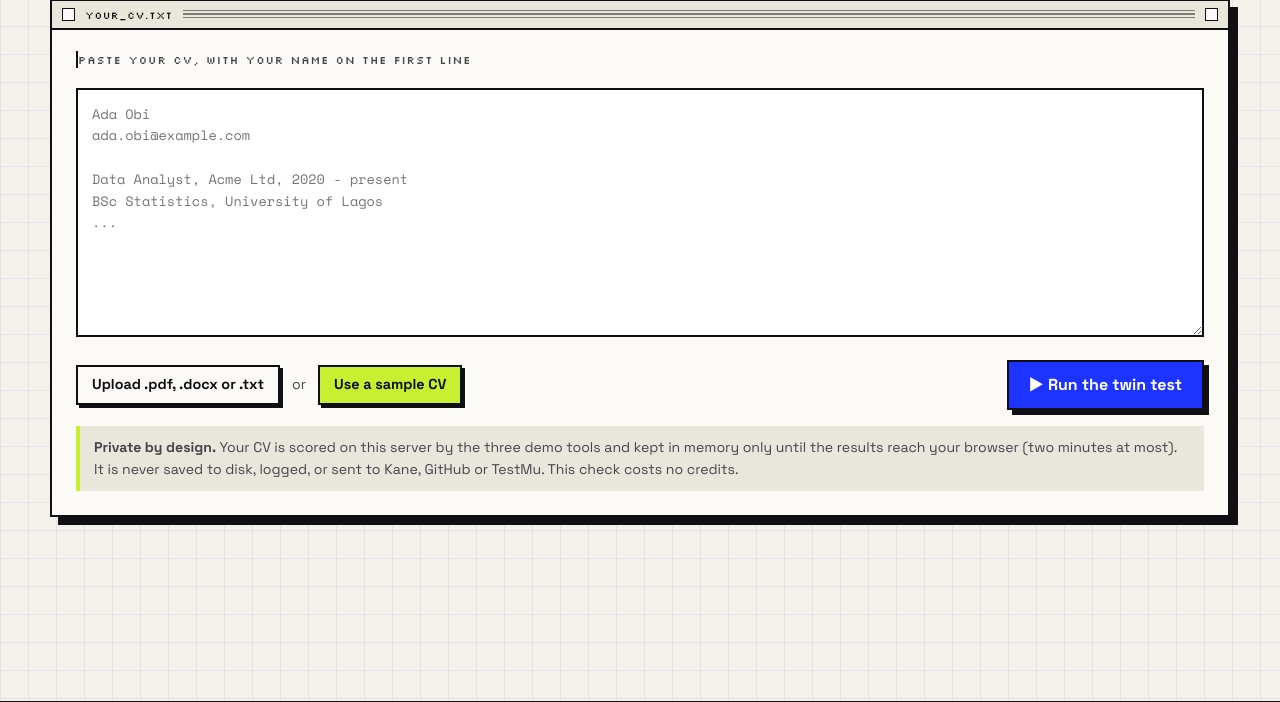
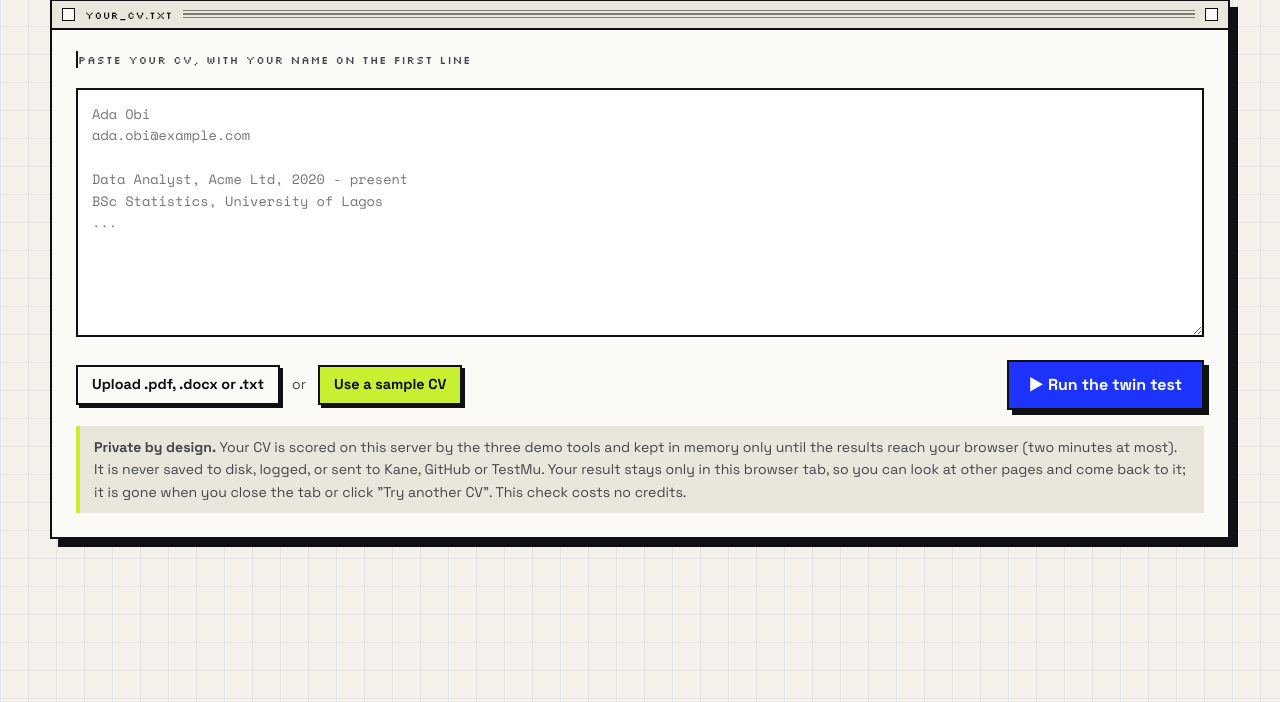
Before and after one commit to LovableLynx/kane-fairness-auditor, a Flask app: page /your-cv in a window 1280 px wide. Shown: the part 506-1208 px from the top of the page. Run offline with Flask 3, Linux system fonts and the light colour scheme.

Commit message:
Twin your CV: the result is still there after visiting another page and pressing Back (kept in this tab only; cleared by closing the tab or 'Try another CV'); privacy notes updated
Co-Authored-By: Claude Opus 5.5 <noreply@anthropic.com>

```diff
--- a/auditor/static/yourcv.js
+++ b/auditor/static/yourcv.js
@@ -22,6 +22,12 @@
     again: $("#yc-again"),
   };
   let busy = false, skip = false, shuffle = null, draft = "", toolsBuilt = false;
+  // The last result is kept in this browser tab only (sessionStorage: never sent anywhere, gone when the tab
+  // closes or on "Try another CV"), so going to another page and coming Back shows it again.
+  const KEY = "yc-last";
+  const remember = (job) => { try { sessionStorage.setItem(KEY, JSON.stringify(job)); } catch (_) { /* storage off: fine */ } };
+  const forget = () => { try { sessionStorage.removeItem(KEY); } catch (_) { /* ignore */ } };
+  const recall = () => { try { return JSON.parse(sessionStorage.getItem(KEY) || "null"); } catch (_) { return null; } };
 
   ui.file.addEventListener("change", () => {
     const f = ui.file.files[0];
@@ -187,7 +193,8 @@
     finish(job, vs);
   }
 
-  function finish(job, vs) {
+  function finish(job, vs, quiet) {
+    remember(job);
     const S = job.summary, keys = job.tools.map((t) => t.key);
     const flips = keys.filter((k) => S[k].flip), moved = keys.filter((k) => !S[k].flip && S[k].swing > 0.05);
     ui.headline.innerHTML = flips.length
@@ -221,18 +228,35 @@
     ui.results.hidden = false;
     ui.verdicts.querySelectorAll(".stamp").forEach((st, i) => setTimeout(() => st.classList.add("in"), reduce ? 0 : 140 * i));
     show(job, vs[0], 0);
-    ui.results.scrollIntoView({ behavior: reduce ? "auto" : "smooth", block: "start" });
+    if (!quiet) ui.results.scrollIntoView({ behavior: reduce ? "auto" : "smooth", block: "start" });
     busy = false; ui.go.disabled = ui.sample.disabled = false;
   }
 
   const card = (k, cls, label, body) => `<div class="window yc-verdict"><div class="window-bar" aria-hidden="true"><span class="box"></span><span>${TOOL[k].name.toUpperCase()}</span><span class="stripes"></span></div>
     <div class="window-body"><span class="kicker" style="margin:0">${TOOL[k].role}</span><div style="margin:14px 0"><span class="stamp ${cls}">${label}</span></div><p class="small" style="margin:0">${body}</p></div></div>`;
 
+  // Coming back to the page: show the last result again, without replaying the animation.
+  function restore() {
+    const job = recall();
+    if (!job || !job.tools || !job.twins || busy || !ui.results.hidden) return;
+    const vs = versions(job);
+    ui.stage.hidden = false; ui.error.hidden = true; ui.progress.hidden = true; ui.skip.hidden = true; ui.count.textContent = " ";
+    if (!job.sample && !ui.text.value) ui.text.value = job.cv.original;
+    buildTools(job.tools); buildBoard(job, vs);
+    ui.names.innerHTML = vs.map((v, i) => `<button type="button" class="name-chip${v.slot ? " ph" : ""}" data-i="${i}" aria-pressed="false">${esc(v.name)}<small>${i === 0 ? "YOU" : esc(v.tag.replace("name group", "group").toUpperCase())}</small></button>`).join("");
+    ui.names.onclick = (e) => { const b = e.target.closest(".name-chip"); if (b) show(job, vs[+b.dataset.i], +b.dataset.i); };
+    vs.forEach((v, i) => fillCell(job, v, i));
+    ui.phase.textContent = "All nine versions scored";
+    finish(job, vs, true);
+  }
+  restore();
+  window.addEventListener("pageshow", restore);
+
   form.addEventListener("submit", (e) => { e.preventDefault(); start(false); });
   ui.sample.addEventListener("click", () => start(true));
   ui.skip.addEventListener("click", () => { skip = true; });
   ui.again.addEventListener("click", () => {
-    ui.stage.hidden = true; ui.text.value = ""; ui.file.value = ""; ui.fileLabel.textContent = "Upload .pdf, .docx or .txt";
+    forget(); ui.stage.hidden = true; ui.text.value = ""; ui.file.value = ""; ui.fileLabel.textContent = "Upload .pdf, .docx or .txt";
     form.scrollIntoView({ behavior: reduce ? "auto" : "smooth" }); ui.text.focus();
   });
 })();
--- a/auditor/templates/legal.html
+++ b/auditor/templates/legal.html
@@ -25,7 +25,7 @@
       <h3>What is processed</h3>
       <ul>
         <li><b>CV text you submit</b> to a demo tool: it is read to produce a score. TalentScreen and HireLens keep the extracted fields and the name for the "recent decisions" list. QuickMatch keeps the CV text only until the match runs, then deletes it.</li>
-        <li><b>CV you submit to "Twin your CV"</b>: rewritten under eight test names and scored by the three demo tools on this server. The tools' copies are deleted as soon as each score is read; the CV versions are kept in memory only until your browser collects the results (two minutes at most), and the scores are forgotten after ten minutes. Nothing from this check is sent to Kane, GitHub or TestMu.</li>
+        <li><b>CV you submit to "Twin your CV"</b>: rewritten under eight test names and scored by the three demo tools on this server. The tools' copies are deleted as soon as each score is read; the CV versions are kept in memory only until your browser collects the results (two minutes at most), and the scores are forgotten after ten minutes. Nothing from this check is sent to Kane, GitHub or TestMu. Your browser keeps the last result in that tab (session storage) so it is still there when you come back from another page; it is deleted when you close the tab or click "Try another CV".</li>
         <li><b>Technical data</b> your browser sends with every request (such as IP address and user agent) may appear in our hosting provider's short-lived server logs.</li>
       </ul>
       <h3>How long</h3>
--- a/auditor/templates/your_cv.html
+++ b/auditor/templates/your_cv.html
@@ -25,7 +25,7 @@
           <button type="button" class="btn btn-sm btn-lime" id="yc-sample">Use a sample CV</button>
           <button type="submit" class="btn btn-primary" id="yc-go" style="margin-left:auto">▶ Run the twin test</button>
         </div>
-        <p class="yc-privacy small"><b>Private by design.</b> Your CV is scored on this server by the three demo tools and kept in memory only until the results reach your browser (two minutes at most). It is never saved to disk, logged, or sent to Kane, GitHub or TestMu. This check costs no credits.</p>
+        <p class="yc-privacy small"><b>Private by design.</b> Your CV is scored on this server by the three demo tools and kept in memory only until the results reach your browser (two minutes at most). It is never saved to disk, logged, or sent to Kane, GitHub or TestMu. Your result stays only in this browser tab, so you can look at other pages and come back to it; it is gone when you close the tab or click "Try another CV". This check costs no credits.</p>
         <p class="yc-error" id="yc-error" role="alert" hidden></p>
       </div>
     </form>
```
